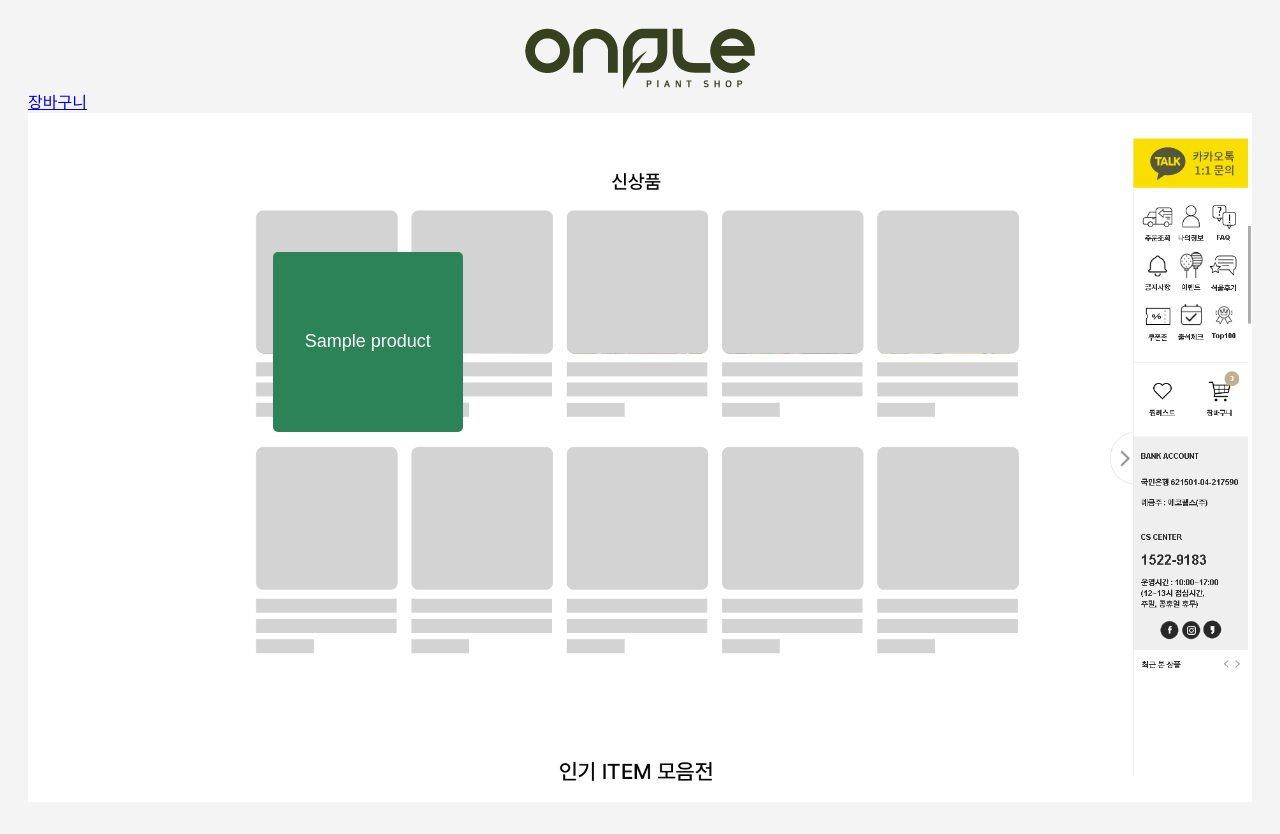
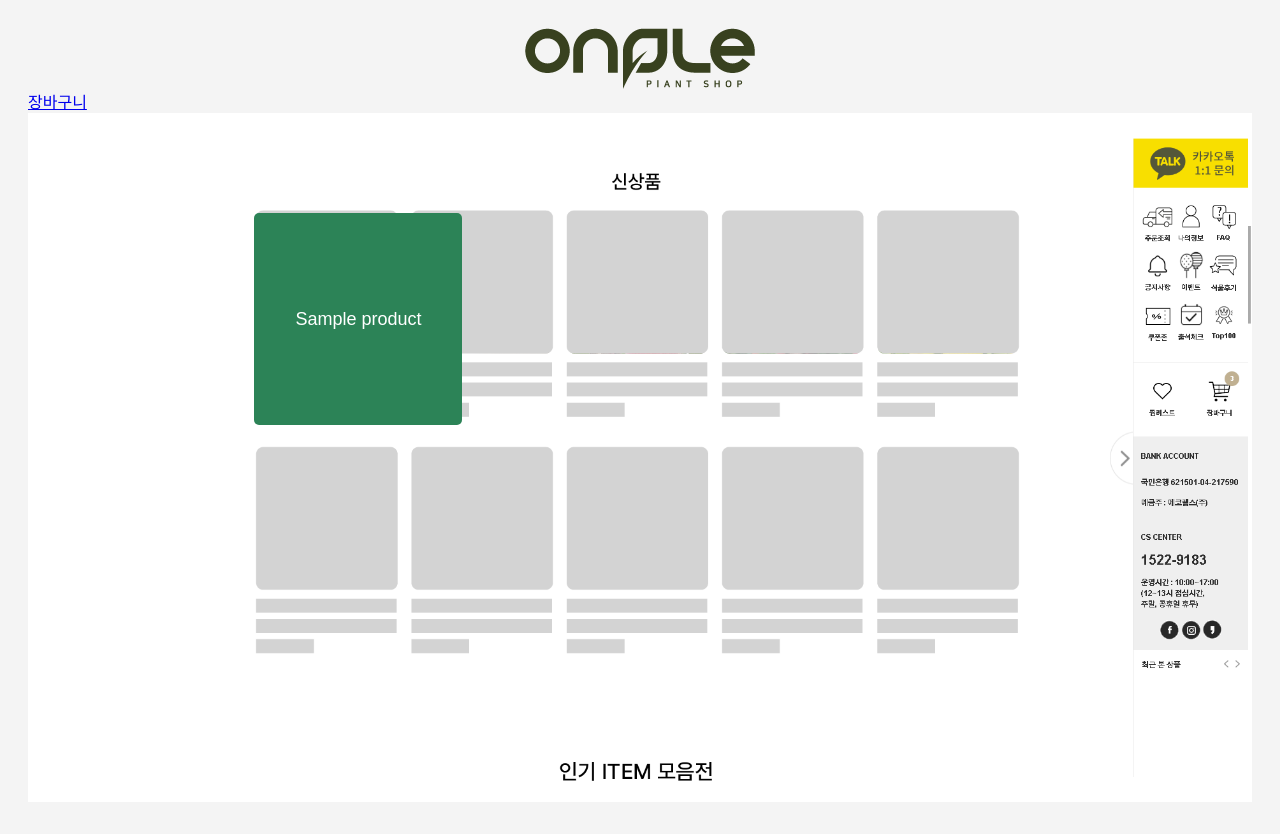
Before and after one commit to suys65/onple, a Flask app: template templates/index.html in a window 1280 px wide. Run offline with Flask 3, Linux system fonts and the light colour scheme; the template is opened without the code that fills it: most values are stand-ins (such as "Sample title", 1, 10 or a date in 2020); parts of the project's set-up code (start-up, migrations or seed data) failed here and were passed over.

Commit message:
메인 버튼 위치good

```diff
--- a/templates/index.html
+++ b/templates/index.html
@@ -59,71 +59,33 @@
     }
     .product-list {
       position: relative;
+      width: 100%;
+      height: 100%;
     }
     .product-list img {
       width: 100%;
-    }
-    .product-list button {
-      position: absolute;
-      top: 50%;  /* 버튼의 위치를 조정하세요 */
-      left: 50%;  /* 버튼의 위치를 조정하세요 */
+      height: 100%;
     }
     .product-btn {
-      width: 190px;  /* 버튼의 너비를 설정하세요 */
-      height: 180px;  /* 버튼의 높이를 설정하세요 */
+      position: absolute;
+      width: 208px;
+      height: 212px;
     }
 
-    .product-btn:nth-of-type(1) {
-      top: 20%;
-      left: 20%;
-    }
+    /* 버튼들을 5개씩 두 그룹으로 나누어 배치 */
+    .product-btn:nth-child(-n+5) { top: 14.5%; }
+    .product-btn:nth-child(n+6) { top: 48.5%; }
 
-    .product-btn:nth-of-type(2) {
-      top: 20%;
-      left: 35%;
-    }
-
-    .product-btn:nth-of-type(3) {
-      top: 20%;
-      left: 40%;
-    }
-
-    .product-btn:nth-of-type(4) {
-      top: 20%;
-      left: 50%;
-    }
-
-    .product-btn:nth-of-type(5) {
-      top: 20%;
-      left: 60%;
-    }
-
-    .product-btn:nth-of-type(6) {
-      top: 50%;
-      left: 10%;
-    }
-
-    .product-btn:nth-of-type(7) {
-      top: 50%;
-      left: 30%;
-    }
-
-    .product-btn:nth-of-type(8) {
-      top: 50%;
-      left: 50%;
-    }
-
-    .product-btn:nth-of-type(9) {
-      top: 50%;
-      left: 70%;
-    }
-
-    .product-btn:nth-of-type(10) {
-      top: 50%;
-      left: 90%;
-    }
+    /* 각 버튼의 가로 위치를 조정 */
+    .product-btn:nth-child(5n+1) { left: 18.5%; }
+    .product-btn:nth-child(5n+2) { left: 31.25%; }
+    .product-btn:nth-child(5n+3) { left: 44.0%; }
+    .product-btn:nth-child(5n+4) { left: 56.75%; }
+    .product-btn:nth-child(5n)   { left: 69.5%; }
 
   </style>
+
+
 </head>
 <body>
 <img class="centered-image" src="/templates/image/onple_logo.png" alt="onple">
```
